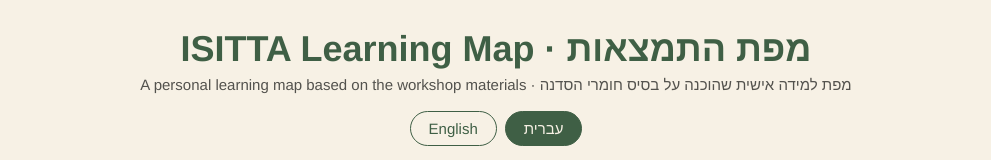
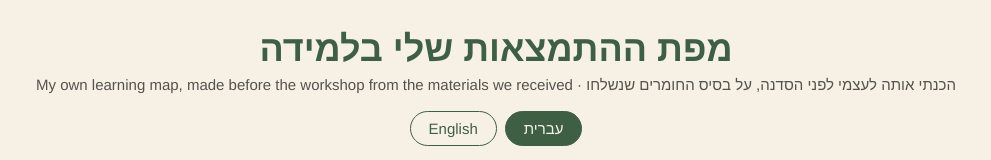
Before and after one commit to fire17/isitta-map, a plain HTML site: page index.html in a window 1280 px wide. Shown: the top 160 px of the page, without its empty margins (144-1135 px from the left). Drawn offline with Linux system fonts and the light colour scheme.

Commit message:
Frame as personal learning map; keep workshop credit

```diff
--- a/index.html
+++ b/index.html
@@ -3,8 +3,8 @@
 <head>
 <meta charset="utf-8">
 <meta name="viewport" content="width=device-width, initial-scale=1">
-<title>מפת התמצאות · ISITTA Learning Map</title>
-<meta name="description" content="מפת התמצאות אישית לסדנת ISITTA · A personal learning map for the ISITTA workshop">
+<title>מפת ההתמצאות שלי בלמידה · My Learning Map</title>
+<meta name="description" content="מפת ההתמצאות שלי בלמידה · My personal learning map">
 <meta name="robots" content="noindex">
 <style>
   :root { --bg:#f7f1e5; --ink:#2b2b28; --green:#3f5f45; --card:#fbf8f1; --line:#ddd5c2; }
@@ -26,8 +26,8 @@
 </head>
 <body>
 <header>
-  <h1>מפת התמצאות · ISITTA Learning Map</h1>
-  <div class="sub">מפת למידה אישית שהוכנה על בסיס חומרי הסדנה · A personal learning map based on the workshop materials</div>
+  <h1>מפת ההתמצאות שלי בלמידה</h1>
+  <div class="sub">הכנתי אותה לעצמי לפני הסדנה, על בסיס החומרים שנשלחו · My own learning map, made before the workshop from the materials we received</div>
   <div class="tabs" role="tablist">
     <button role="tab" id="t-he" aria-selected="true" onclick="show('he')">עברית</button>
     <button role="tab" id="t-en" aria-selected="false" onclick="show('en')">English</button>
@@ -45,7 +45,7 @@
     <figure><img src="en/3.jpg" alt="Key Concepts Glossary"></figure>
   </section>
 </main>
-<footer>Based on ISITTA® workshop materials by Manuela Mischke-Reeds, MA, MFT</footer>
+<footer>מפה אישית שלי, מבוססת על חומרי סדנת ISITTA® של מנואלה מישקה־רידס, MA, MFT · My personal map, based on ISITTA® workshop materials by Manuela Mischke-Reeds, MA, MFT</footer>
 <script>
   function show(id) {
     for (const s of document.querySelectorAll('.set')) s.classList.toggle('on', s.id === id);
```
Also changed, not shown: en/1.jpg, en/2.jpg.
